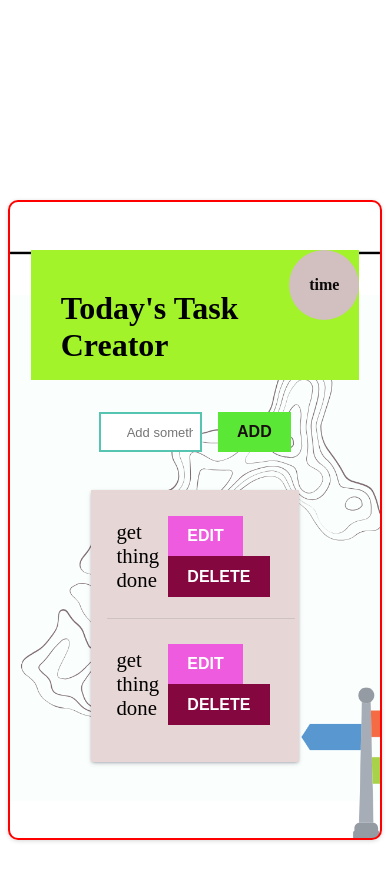
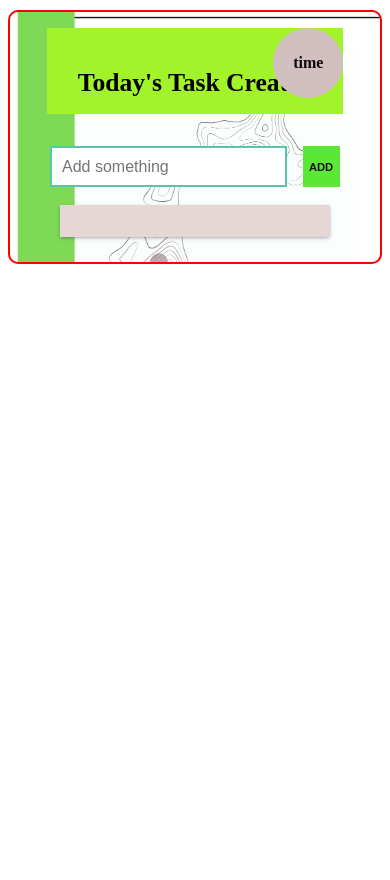
Before and after one commit to juditanita/class-todo, a plain HTML site: page index.html in a window 390 px wide. After the commit the page ends 844 px from the top, so only its background shows below. Drawn offline with Linux system fonts and the light colour scheme.

Commit message:
responsive design

```diff
--- a/index.html
+++ b/index.html
@@ -19,27 +19,13 @@
         <article class="article-container">
         <div class="input-add">
             <input id="taskInput" type="text" placeholder="Add something" required>
-            <button id="addBtn" class="btn addBtn">Add</button>
+            <button id="addBtn" class="btn addBtn" type="button">Add</button>
         </div>
 
         <div class="display-items-container">
             <ul id="taskList" class="list-item-container">
-                <div class="list-items">
-                    <li class="item">
-                        get thing done</li>
-                    <div class="action-btn"><button class="btn btn-edit">Edit</button>
-                        <button class="btn btn-delete">Delete</button>
 
-                    </div>
 
-            </div>
-            <div class="list-items">
-                <li class="item">
-                    get thing done</li>
-                <div class="action-btn"><button class="btn btn-edit">Edit</button>
-                    <button class="btn btn-delete">Delete</button></div>
-
-        </div>
 
 
 
--- a/script.js
+++ b/script.js
@@ -1,12 +1,12 @@
 const todoList = new TodoList();
+const addBtnButton=document.getElementById("addBtn");
 
 function addTask(){
-
     const taskInput= document.getElementById("taskInput");
 
-    const taskText= taskInput.value.trim();
+  const taskText= taskInput.value.trim();
 
-    if(taskText.length>0){
+   if(taskText.length>0){
         todoList.addTask(taskText);
 
         todoList.renderTasks();
@@ -15,7 +15,7 @@ function addTask(){
     }
 }
 
-document.getElementById("addBtn").addEventListener('click', addTask);
+addBtnButton.addEventListener('click', addTask);
 
 
 //what happens when the input box has a value and the enter
@@ -25,4 +25,8 @@ document.getElementById("taskInput").addEventListener('keydown',(event)=>{
     }
 });
 
+document.addEventListener("DOMContentLoaded", ()=>{
+todoList.loadTaskFromLocal();
+})
+
 //until the input box is empty button is disabled
--- a/style.css
+++ b/style.css
@@ -6,7 +6,7 @@ li {
   box-sizing: border-box;
 }
 
-main {
+.container {
   max-width: 600px;
   margin: 200px auto;
   border: 2px solid red;
@@ -33,13 +33,12 @@ header {
   width: 98%;
   position: relative;
   padding: 40px 30px;
-  background:rgb(162, 243, 42);
+  background: rgb(162, 243, 42);
   padding-bottom: 1rem;
   margin-bottom: 0.6rem;
   display: flex;
   justify-content: center;
   align-items: center;
-
 }
 
 .btn {
@@ -49,7 +48,7 @@ position: relative;
   border: none;
   font-size: 1rem;
   color: #1b1010;
-  background: #5AE736;
+  background: #5ae736;
   font-weight: 700;
   transition: 0.6s ease-out;
   text-transform: uppercase;
@@ -85,17 +84,17 @@ input[type="text"]:focus {
   font-weight: 700;
 }
 
-.header-container{
+.header-container {
   position: relative;
 }
 
-.time-container{
+.time-container {
   background: #d2bfbf;
 
   position: absolute;
   top: 0;
   right: 0;
-    color:rgb(11, 9, 9);
+  color: rgb(11, 9, 9);
   width: 70px;
   height: 70px;
   border-radius: 50%;
@@ -103,7 +102,6 @@ input[type="text"]:focus {
   justify-content: center;
   align-items: center;
   font-weight: 700;
-
 }
 
 .input-add {
@@ -114,8 +112,7 @@ input[type="text"]:focus {
 
   gap: 1rem;
 }
-
-.display-items-container {
+display-items-container . {
   display: flex;
   margin-top: 20px;
   width: 95%;
@@ -175,3 +172,60 @@ ul {
   background: #84073f;
   color: white;
 }
+
+@media screen and (max-width: 500px) {
+  main.container {
+    box-shadow: none;
+    margin-top: 10px;
+    padding: 1rem;
+  }
+
+  article.article-container {
+    width: 100%;
+
+    padding-button: 4rem;
+  }
+  header {
+    width: 70%;
+  }
+  header h1 {
+    font-size: 1.6rem;
+  }
+
+  .btn {
+    font-size: 0.7rem;
+    padding: 0.2rem 0.4rem;
+  }
+
+  .input-add {
+    width: 90%;
+  }
+
+  .input-add input {
+    padding: 0.6rem;
+    font-size: 1rem;
+  }
+
+
+ .display-items-container {
+    width: 100%;
+
+  }
+  ul{
+    width:100%;
+  }
+  li.item {
+    font-size: 1rem;
+    max-width: 50%;
+
+    word-break: break-all;
+  }
+  .list-items {
+    gap: 5px;
+  }
+
+  .action-btn {
+    margin-right: 0rem;
+
+  }
+}
--- a/todolist.js
+++ b/todolist.js
@@ -9,8 +9,26 @@ class TodoList {
     };
 
     this.tasks.push(task);
+    this.saveTaskToLocal();
     this.renderTasks();
   }
+
+  //localStorage functions
+
+  saveTaskToLocal() {
+    localStorage.setItem("tasks", JSON.stringify(this.tasks));
+  }
+
+  loadTaskFromLocal() {
+    const storedTask = localStorage.getItem("tasks");
+
+    this.tasks = JSON.parse(storedTask) || [];
+    this.renderTasks();
+    console.log(tasks);
+  }
+
+
+
 
   //get the function that append the ul to display the li + buttons
   renderTasks() {
@@ -23,12 +41,12 @@ class TodoList {
 
       listDiv.innerHTML = `<li class="item" >
            ${task.text}</li>
-<div class="action-btn"><button class="btn btn-edit" onClick={editTask}>Edit</button>
+<div class="action-btn">
+<button class="btn btn-edit" onClick={editTask}>Edit</button>
            <button class="btn btn-delete" onClick={deleteTask}>Delete</button>
 `;
 
       taskList.appendChild(listDiv);
-      console.log(listDiv);
     });
   }
 }
```
Lines whose indentation alone changed are shown as unchanged.
